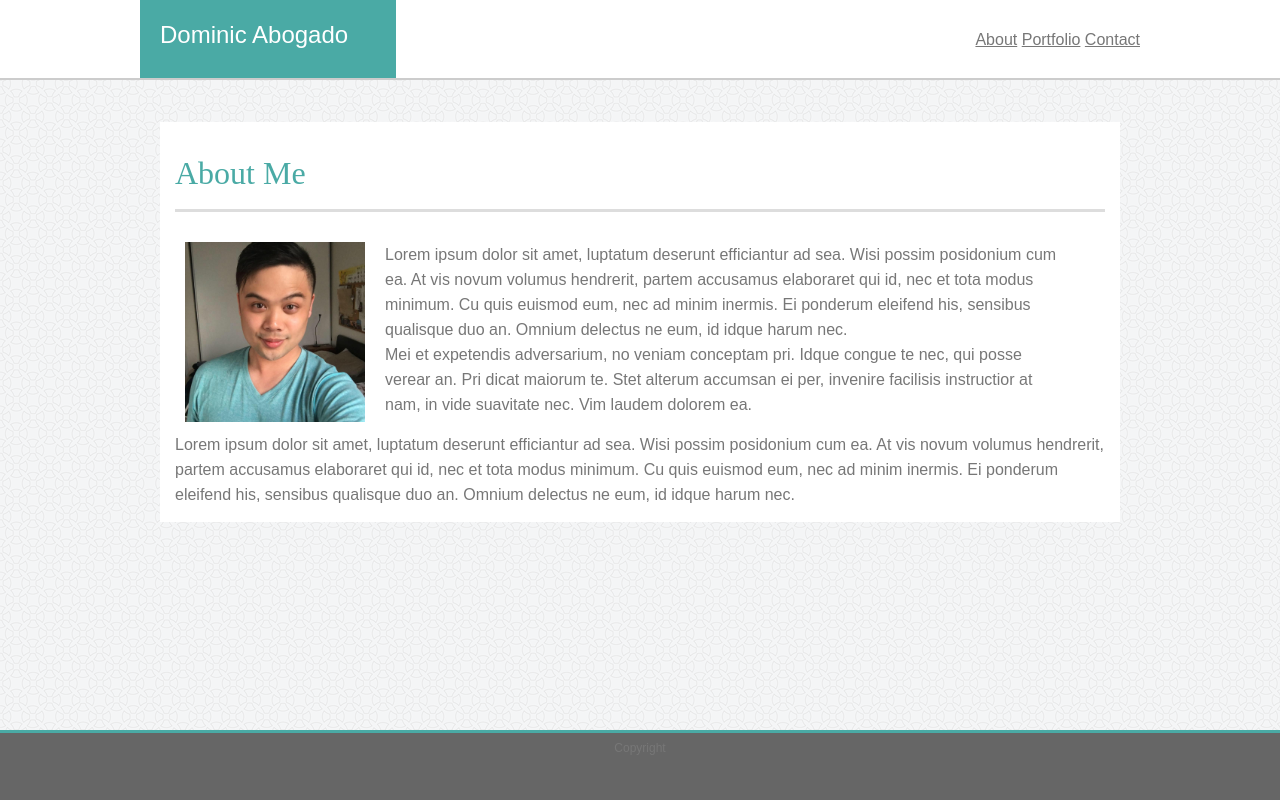
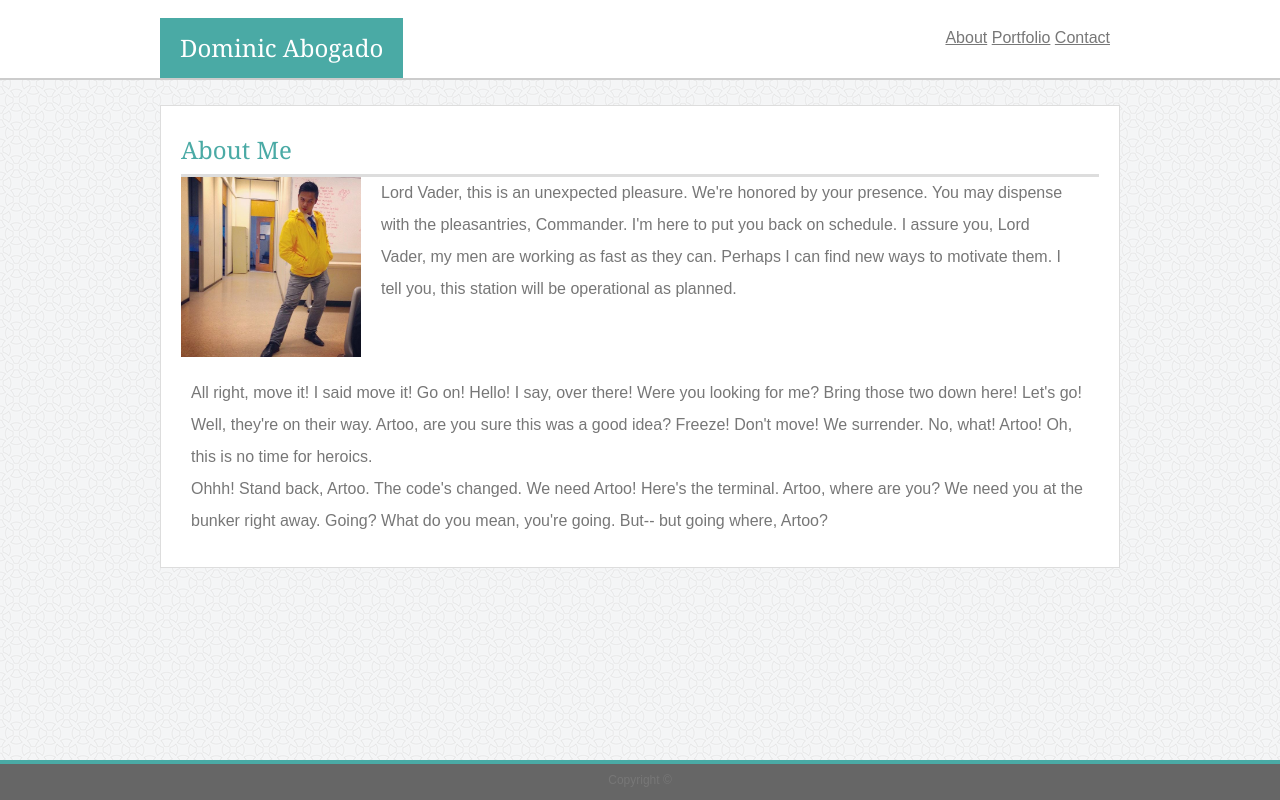
Before and after one commit to DominicAbogado/assignment1-portfolio, a plain HTML site: page index.html in a window 1280 px wide. Drawn offline with Linux system fonts and the light colour scheme.

Commit message:
updated my first portfolio

```diff
--- a/assets/css/style.css
+++ b/assets/css/style.css
@@ -1,212 +1,162 @@
 *{
-    padding: 0;
-    margin: 0;
-    box-sizing: border-box;
-}
-body {
-    background-image: url("../images/circles-light.png");
-    margin: 0 auto;
+    box-sizing:border-box;
+    margin:0px;
     padding:0px;
 }
+body{
+    background-image:url("../images/circles-light.png");
+}
+.header{
+    position:fixed;
+    margin:0;
+    width:100%;
+    border-bottom:solid #cccccc 2px;
+    height:80px;
+    background-color:#ffffff
 
-.header {
+}
+#innerheader{
+    width:960px;
+    margin: auto;
     height: 80px;
-    background-color: #ffffff;
-    margin: 0;
     border-bottom: solid #cccccc 2px;
     position:relative;
-    Width:100%;
-    margin-bottom: 10px;
-}
-#name.nav{
-    width:960px;
-    position: absolute;
-    margin: auto;
+
 }
 
-#topname {
-    background: #4aaaa5;
-    height: 80px;
-    width: 20%;
-    padding: 20px;
-    position: absolute;
-    top: 0;
-    border-bottom: solid #cccccc 2px;
-    margin-left:140px;
-
+.nav{
+    position:absolute;
+    right:0px;
+    line-height: 60px;
+    bottom:0px;
+    height:80px;
+    padding:10px;
+    font-family:Arial, Helvetica, sans-serif;
 }
-#nav {
-    position: absolute;
-    top: 0px;
-    line-height: 20px;
-    right:0px;
-    top:30px;
-    margin-right:140px;
-
-}
-#name {
-    font-family: Arial, Helvetica, sans-serif;
-    color:#ffffff;
-    font-size: 24px;
-    line-height: 30px;
-}
-
 a{
     color:#777777
 }
+#myname{
+    position:absolute;
+    left:0px;
+    padding: 10px 20px 0px 20px;
+    margin:0px;
+    background-color: #4aaaa5;
+    color:#ffffff;
+    height: 60px;
+    font-size:24px;
+    line-height:40px;
+    bottom:0px;
+    font-family:Georgia, 'Times New Roman', Times, serif;
+}
+p{
+    font-family:Arial, Helvetica, sans-serif;
+    font-size:16px;
+    color:#777777;
+    line-height:32px;
+}
 #maincontent{
+    position:relative;
+    width:960px;
     background-color:#ffffff;
-    padding: 15px;
-    border-color: #dddddd;
-    width: 960px;
-    position: relative;
-    margin: auto;
-
+    border: solid #dddddd 1px;
+    margin: 25px auto;
+    padding:20px;
 }
-#photocontent{
-    background-color:#ffffff;
-    padding: 15px;
-    border-color: #dddddd;
-    width: 960px;
-    position: relative;
-    margin: auto;
-    height: 420px;
-
+#uppercontent{
+    position:relative;
 }
-#mypicture {
-    clear: both;
-    float: left;
-    height: 200px;
-    width: 200px;
-    margin: auto;
-    padding:10px;
+#piccontainer{
+    width:33%;
 }
-#section1 {
-    float: left;
-    width: 700px;
-    line-height: 25px;
-    margin: auto;
-    padding: 10px;
+#mypicture{
+    height:180px;
+    width:auto;
+    float:left;
 }
-
+#para1{
+    padding:0px 20px 10px 20px;
+    float:left;
+    width:80%;
+}
 .clearfix{
     content: "";
     clear: both;
     display: table;
     overflow: auto;
 }
-#section2 {
-    line-height: 25px;
-    margin: auto;
+#para2{
+    padding:20px 10px 10px 10px;
 }
-h2 {
-    color: #4aaaa5;
-    border-bottom: solid;
-    border-color:#dddddd;
-    padding-bottom: 20px;
-    padding-top: 20px;
-    font-size:32px;
+#aboutme{
+    font-size:24px;
+    line-height:48px;
+    color:#4aaaa5;
+    padding:20 0 20 20;
+    font-family:Georgia, 'Times New Roman', Times, serif;
+    border-bottom:solid #dddddd
+}
+footer{
+    position: fixed;
+    bottom:0px;
+    height:40px;
+    background-color: #666666;
+    line-height:40px;
+    width:100%;
+    text-align:center;
+    border-top:solid 4px #4aaaa5;
+}
+#copy{
+    position: relative;
+    font-size:12px;
+    color: #777777;
+    bottom:0px;
+    margin-bottom: 0px;
+    padding:0px;
+}
+#photocontainer1{
+    margin: 20px;
+    margin-left:0px;
     margin-bottom: 20px;
-}
-p{
-    color:#777777;
-    font-family: 'Arial', 'Helvetica Neue', Helvetica, sans-serif;
+    border: 1px solid #cccccc;
+    float: left;
+    position: relative;
+    width: 240px;
+    padding:0px;
+
 }
 
-#photocontainer1{
-    margin: 5px;
-    border: 1px solid #ccc;
-    float: left;
-    position: relative;
-    width: 180px;
-
-}
-#photocontainer2{
-    margin: 5px;
-    border: 1px solid #ccc;
-    float: left;
-    position: relative;
-    width: 180px;
-
-}
 .desc{
         text-align: center;
         background-color:#4aaaa5;
         color:#ffffff;
         position: absolute;
         bottom:15px;
-        width: 100%;
+        width: 240px;
         padding: 5px;
+        margin:0px;
+        font-family:Georgia, 'Times New Roman', Times, serif;
 }
-
-    /*
-div.gallery {
-    margin: 5px;
-    border: 1px solid #ccc;
-    float: left;
-    width: 180px;
-    position: relative;
+img {
+    width:240px;
+    height:auto;
 }
-
-div.gallery:hover {
-    border: 1px solid #777;
+button{
+    background-color: #4aaaa5;
+    color: #ffffff;
+    padding:5px 10px 5px 10px;
 }
-
-div.gallery img {
-    width: 100%;
-    height: auto;
+button:hover{
+    background-color:#777777;
 }
-
-div.desc {
-    padding: 15px;
-    text-align: center;
-    background-color:#4aaaa5;
-    color:#ffffff;
-    position: absolute;
-    bottom:10px;
+#cont-message{
     width: 100%;
 }
-*/
-form {
+.cont{
+    margin-top: 20px;
+    margin-bottom:20px;
     color: #777777;
-    font-family: 'Arial', 'Helvetica Neue', Helvetica, sans-serif;
-}
+    font-family:Arial, Helvetica, sans-serif;
 
-input{
-    width: 100%;
-    height: 20px;
-    margin-top: 10px;
-    margin-bottom: 10px;
-}
-
-#submit {
-    background-color:#4aaaa5;
-    padding:10px;
-    text-align: center;
-    width: 10%;
-    height: 30px;
-    font-family: 'Arial', 'Helvetica Neue', Helvetica, sans-serif;
-    color:#ffffff;
-    font-size:14px;
-    line-height:15px;
 
 }
-#message{
-    width:100%;
-}
-
-.footer{
-    position: fixed;
-    border-top: solid #4aaaa5;
-    left: 0;
-    bottom: 0;
-    width: 100%;
-    height: 70px;
-    background-color:#666666;
-    color:#777777;
-    text-align: center;
-    font-size: 12px;
-    font-family: 'Arial', 'Helvetica Neue', Helvetica, sans-serif;
-    margin-top: 10px;
-    line-height: 30px;
-}
--- a/index.html
+++ b/index.html
@@ -2,72 +2,57 @@
 <html>
 
 <head>
-    <title>Dominic's Portfolio</title>
-    <!-- Link to your external CSS -->
-    <link rel="stylesheet" type="text/css" href="assets/css/reset.css">
-    <link rel="stylesheet" type="text/css" href="assets/css/style.css">
+    <title>Dominic Abogado</title>
+
+    <link rel="stylesheet" type="text/css" media="screen" href="assets/css/style.css" />
+
 </head>
 
+<body>
+    <header class="header">
+        <div id="innerheader">
+            <div class="nav" style="color: #cccccc">
+                    <a class="nav-link active" target="_blank" href="#">About</a>
+                    <a class="nav-link" target="_blank" href="portfolio.html">Portfolio</a>
+                    <a class="nav-link" target="_blank" href="contact.html">Contact</a>
+            </div>
+            <p id="myname">Dominic Abogado</p>
+        </div>
 
-<body>
-    <header>
-        <div class="header">
-            <div id="name.nav">
-                <div id="topname">
-                    <p id="name">Dominic Abogado</p>
-                </div>
-                <div id="nav">
-                    <p>
-                        <a target=_blank href="index.html">About</a>
-                        <a target=_blank href="portfolio.html">Portfolio</a>
-                        <a target=_blank href="contact.html">Contact</a>
+        <section id="maincontent">
+            <p id="aboutme">About Me</p>
+            <div id="uppercontent">
+                <div class="clearfix">
+                    <div id="piccontainer">
+                        <img id="mypicture" src="assets/images/yellowcoat.jpg" alt="thats me" />
+                    </div>
+                    <p id="para1">
+                        Lord Vader, this is an unexpected pleasure. We're honored by your presence. You may dispense with the pleasantries, Commander.
+                        I'm here to put you back on schedule. I assure you, Lord Vader, my men are working as fast as they
+                        can. Perhaps I can find new ways to motivate them. I tell you, this station will be operational as
+                        planned.
                     </p>
                 </div>
             </div>
-        </div>
+
+            <p id="para2">
+                All right, move it! I said move it! Go on! Hello! I say, over there! Were you looking for me? Bring those two down here!
+                Let's go! Well, they're on their way. Artoo, are you sure this was a good idea? Freeze! Don't move! We surrender.
+                No, what! Artoo! Oh, this is no time for heroics.
+
+                <br> Ohhh! Stand back, Artoo. The code's changed. We need Artoo! Here's the terminal. Artoo, where are you? We
+                need you at the bunker right away. Going? What do you mean, you're going. But-- but going where, Artoo?
+            </p>
+
+        </section>
+
+        <footer>
+            <p id="copy">Copyright &copy;</p>
+        </footer>
+
+
     </header>
-    <br>
-    <br>
 
-    <div id="maincontent">
-        <h2>About Me</h2>
-        <div class="clearfix">
-            <div id="mainpage">
-                <img id="mypicture" src="assets/images/dom_profile.jpg" alt="thats me" />
+</body>
 
-                <p id="section1">
-                    Lorem ipsum dolor sit amet, luptatum deserunt efficiantur ad sea. Wisi possim posidonium cum ea. At vis novum volumus hendrerit,
-                    partem accusamus elaboraret qui id, nec et tota modus minimum. Cu quis euismod eum, nec ad minim inermis.
-                    Ei ponderum eleifend his, sensibus qualisque duo an. Omnium delectus ne eum, id idque harum nec.
-                    <br> Mei et expetendis adversarium, no veniam conceptam pri. Idque congue te nec, qui posse verear an. Pri
-                    dicat maiorum te. Stet alterum accumsan ei per, invenire facilisis instructior at nam, in vide suavitate
-                    nec. Vim laudem dolorem ea.
-                </p>
-            </div>
-        </div>
-
-        <div>
-            <p id="section2">
-                Lorem ipsum dolor sit amet, luptatum deserunt efficiantur ad sea. Wisi possim posidonium cum ea. At vis novum volumus hendrerit,
-                partem accusamus elaboraret qui id, nec et tota modus minimum. Cu quis euismod eum, nec ad minim inermis.
-                Ei ponderum eleifend his, sensibus qualisque duo an. Omnium delectus ne eum, id idque harum nec.
-
-            </p>
-        </div>
-    </div>
-    <div class="footer">Copyright</div>
-    <!--
-    <h2> Contact Info</h2>
-    <ul>
-        <li>Email:
-            <a href="mailto:dominic.j.abogado@gmail.com">dominic.j.abogado@gmail.com</a>
-        </li>
-        <li>Number:
-            <a href="tel:647-456-1823>">Call me, Beep Me, When You Wanna Reach Me</a>
-        </li>
-        <li>Portfolio:
-            <a href="#">Coming Soon</a>
-        </li>
-
-    </ul>
--->
+</html>
```
Also changed, not shown: contact.html (+24 -29 lines), portfolio.html (+45 -42 lines), assets/images/abstract.jpg (added), assets/images/cap-vs-ironman.jpg (deleted), assets/images/city.jpg (added), assets/images/dom_profile.jpg (deleted), assets/images/gradphoto.jpg (deleted), assets/images/kittycat.jpg (added), assets/images/nightlife.jpg (added), assets/images/ohnospiderman.jpg (deleted), assets/images/plant.jpg (added), assets/images/scottscottscott.jpg (deleted), assets/images/yellowcoat.jpg (added), 1 other file. Lines whose indentation alone changed are shown as unchanged.
